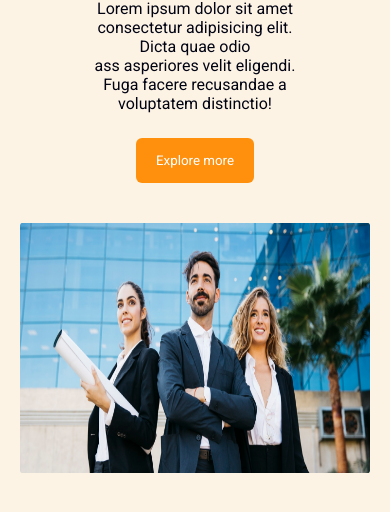
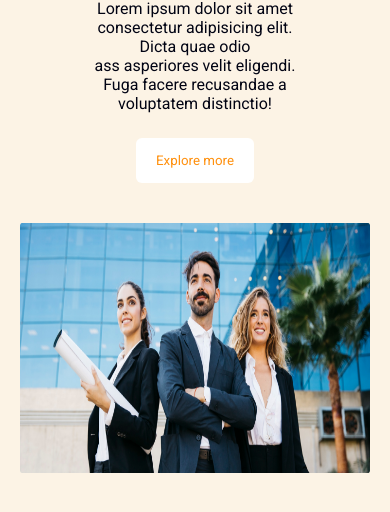
Before and after one commit to Sajjad4829/responsive-landing-page, a plain HTML site: page index.html in a window 390 px wide. In both pictures the pointer is over the button "Explore more". Shown: the part 248-760 px from the top of the page. Drawn offline with Linux system fonts and the light colour scheme.

Commit message:
css change

```diff
--- a/index.css
+++ b/index.css
@@ -85,6 +85,7 @@
             .header-image {
                 max-width: 350px;
                 max-height: 250px;
+                border-radius: 15px;
             }
             .item a:hover {
                 color: #FF900E;
@@ -92,4 +93,8 @@
             .item {
                 padding: 15px;
             }
+            .btn:hover {
+                color: #FF900E;
+                background: #FFFFFF;
+            }
         }
```
